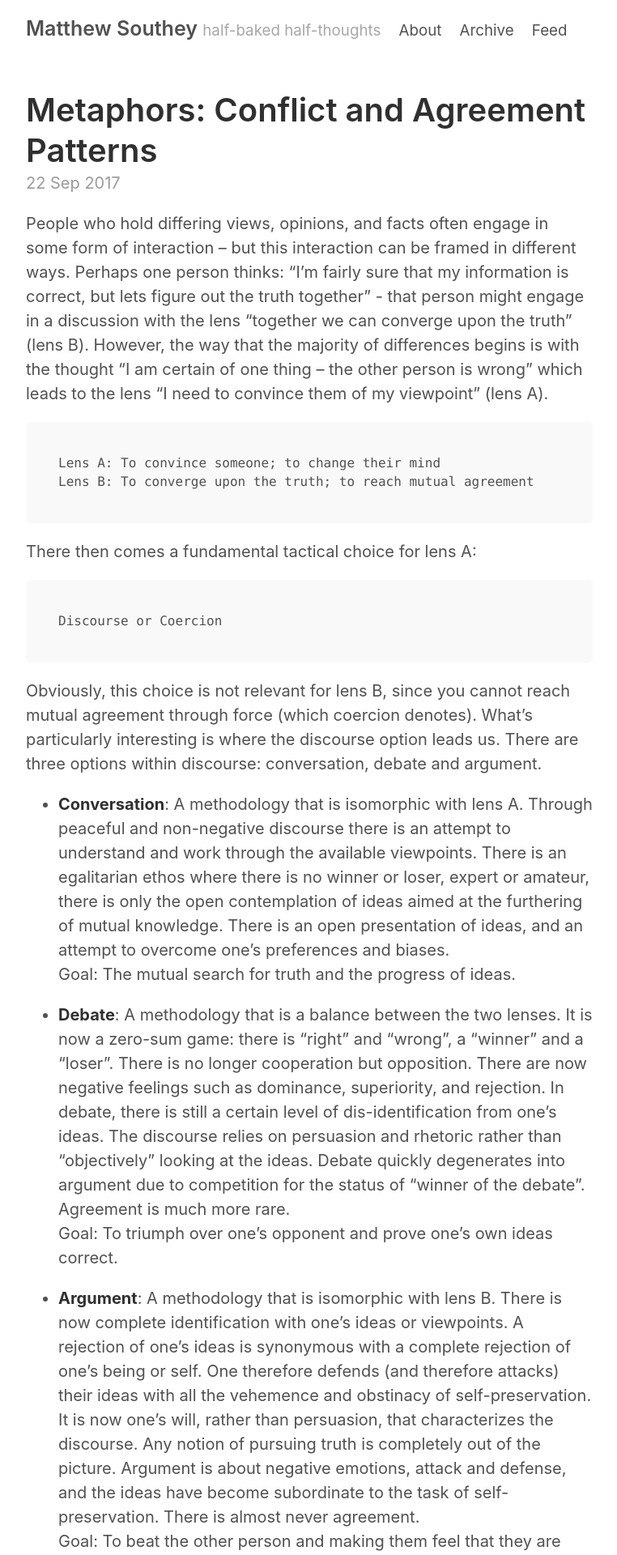
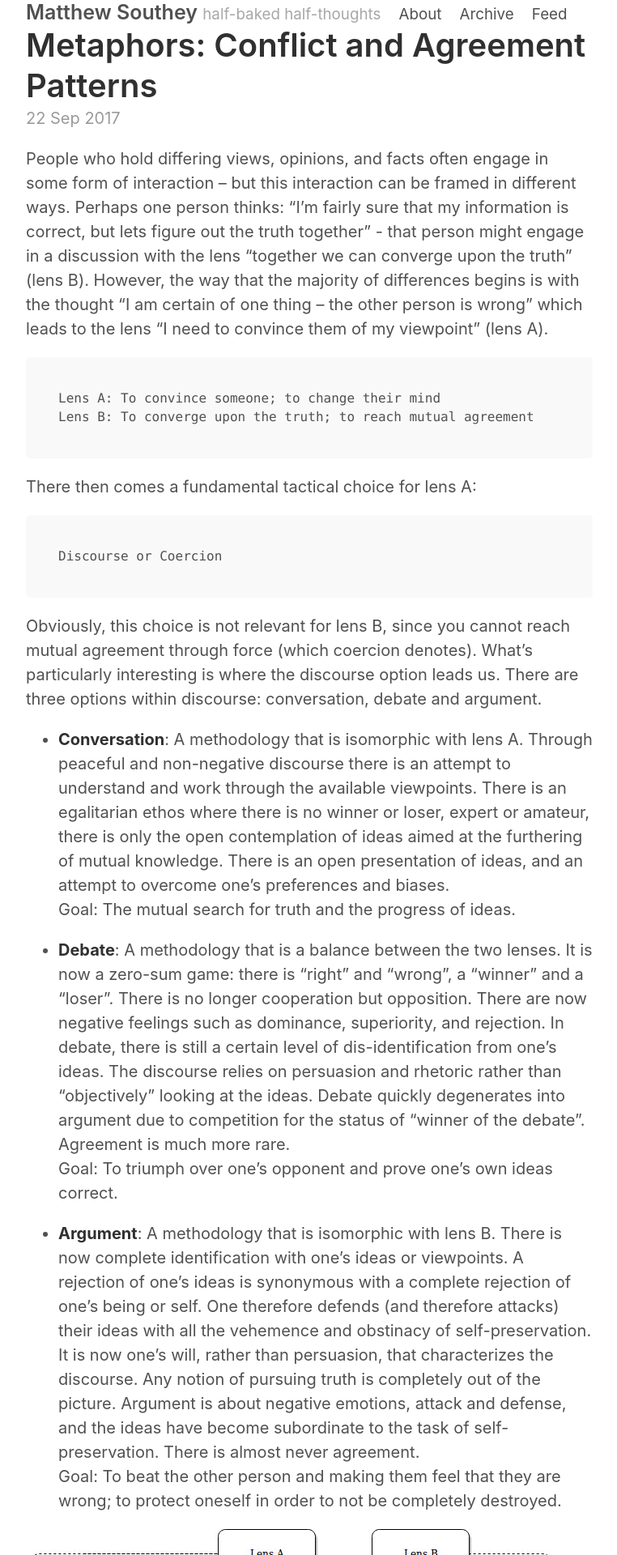
Before and after one commit to matthewsouthey/matthewsouthey.github.io, a Jekyll site: the page built from index.html, in a window 1280 px wide. Shown: the top 1920 px of the page at 81% size, without its empty margins (258-1020 px from the left). Built offline with Jekyll 4.4.1, drawn with Linux system fonts in a browser that asks for light colours; the list of posts is cut into pages by our own code.

Commit message:
Update _masthead.scss

```diff
--- a/_sass/_masthead.scss
+++ b/_sass/_masthead.scss
@@ -3,9 +3,9 @@
 // Super small header above the content for site name and short description.
 
 .masthead {
-  padding-top:    1rem;
+ // padding-top:    1rem;
  // padding-bottom: 1rem;
-  margin-bottom: 3rem;
+ // margin-bottom: 3rem;
 }
 
 .masthead-title {
```
